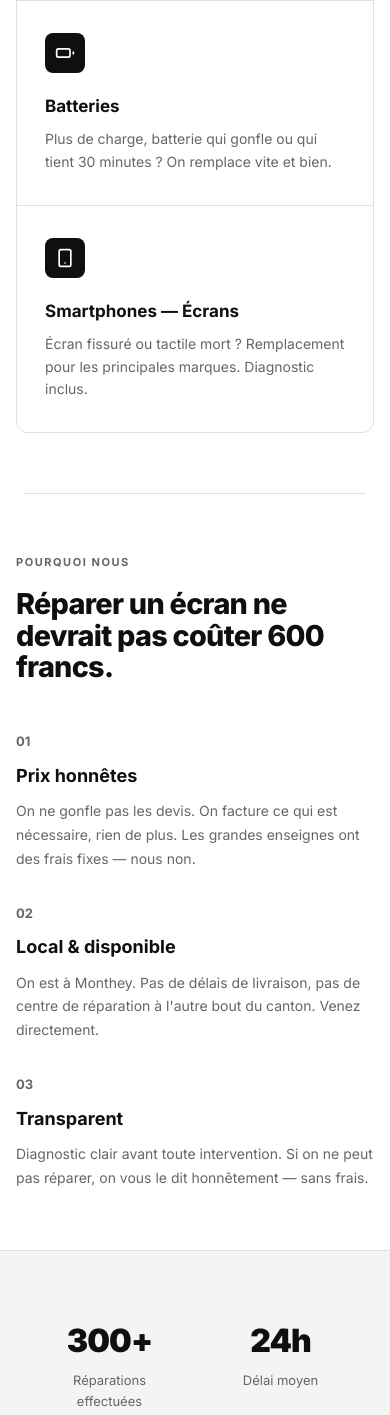
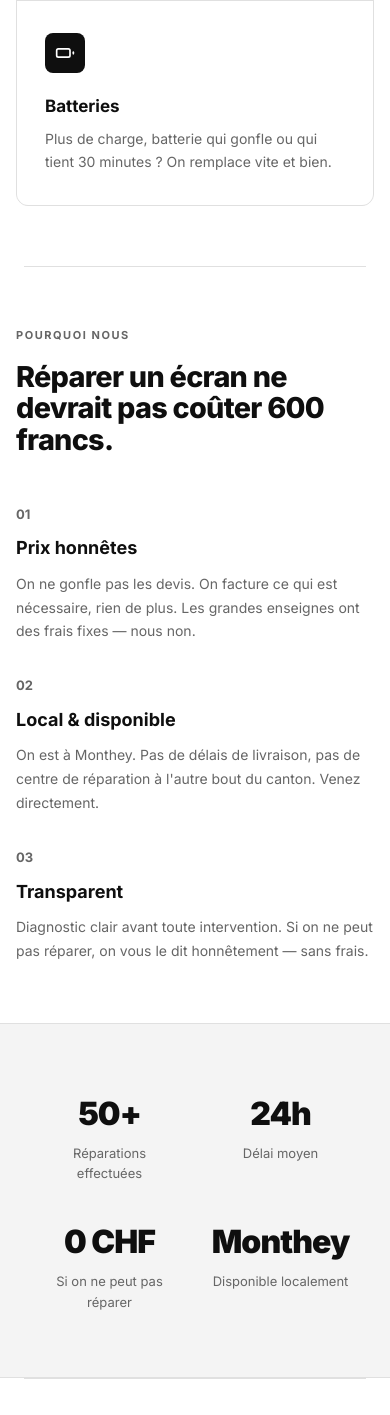
Before and after one commit to sgeisaddinov-lab/novotech-website, a plain HTML site: page index.html in a window 390 px wide. Shown: the part 1473-2888 px from the top of the page. Drawn offline with Linux system fonts and the light colour scheme.

Commit message:
Fix stats count to 50+, remove smartphone service card
Co-Authored-By: Claude Sonnet 4.6 <noreply@anthropic.com>

```diff
--- a/index.html
+++ b/index.html
@@ -547,13 +547,6 @@
         <h3>Batteries</h3>
         <p>Plus de charge, batterie qui gonfle ou qui tient 30 minutes ? On remplace vite et bien.</p>
       </div>
-      <div class="service-card">
-        <div class="service-icon">
-          <svg viewBox="0 0 24 24"><rect x="5" y="2" width="14" height="20" rx="2"/><line x1="12" y1="18" x2="12.01" y2="18"/></svg>
-        </div>
-        <h3>Smartphones — Écrans</h3>
-        <p>Écran fissuré ou tactile mort ? Remplacement pour les principales marques. Diagnostic inclus.</p>
-      </div>
     </div>
   </section>
 
@@ -586,7 +579,7 @@
   <div class="full-width">
     <div style="max-width:900px;margin:0 auto;padding:48px 24px;display:flex;flex-wrap:wrap;gap:0;justify-content:space-between;">
       <div style="flex:1;min-width:160px;text-align:center;padding:16px;">
-        <div style="font-size:2rem;font-weight:900;letter-spacing:-0.03em;">300+</div>
+        <div style="font-size:2rem;font-weight:900;letter-spacing:-0.03em;">50+</div>
         <div style="font-size:13px;color:#666;margin-top:4px;">Réparations effectuées</div>
       </div>
       <div style="flex:1;min-width:160px;text-align:center;padding:16px;">
```
